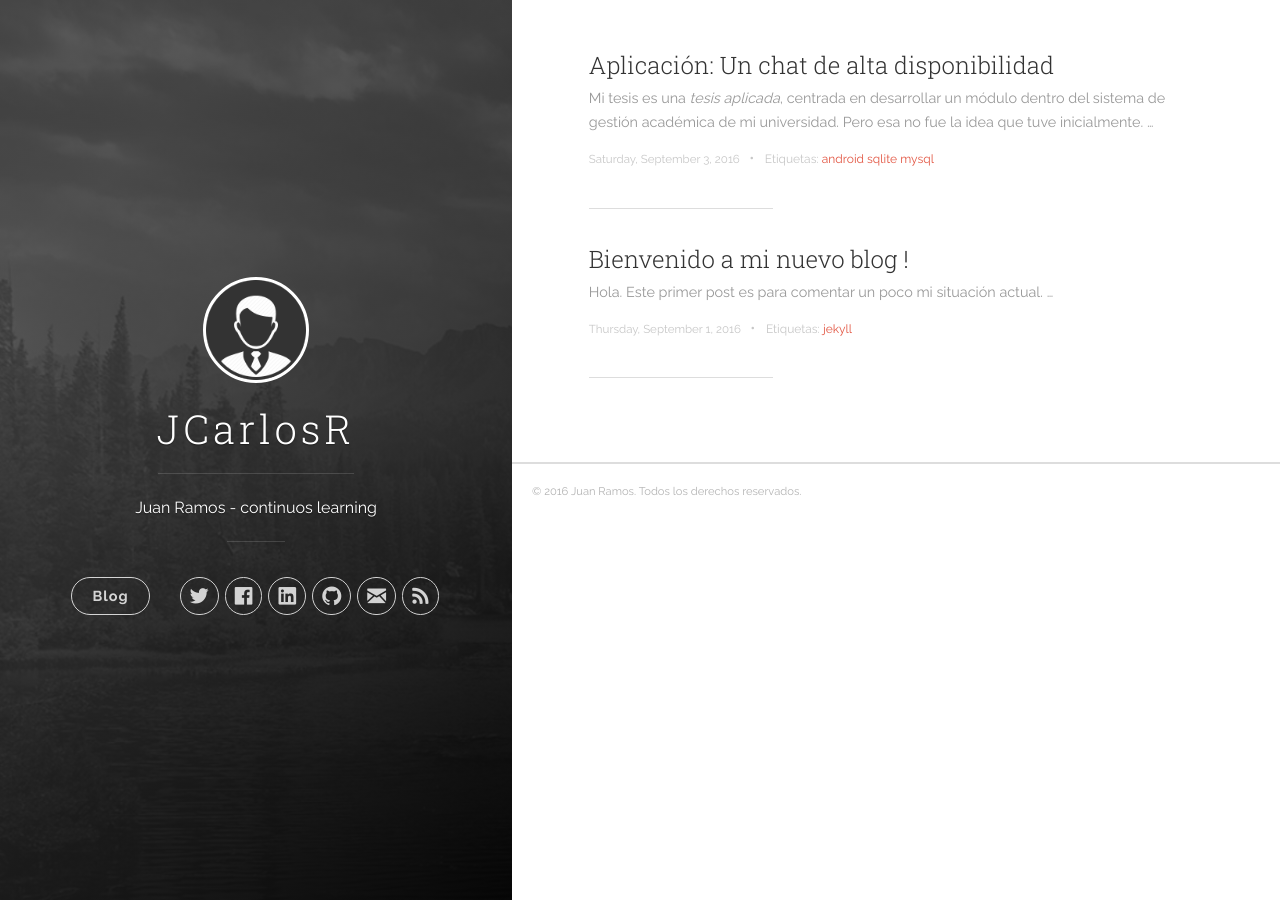
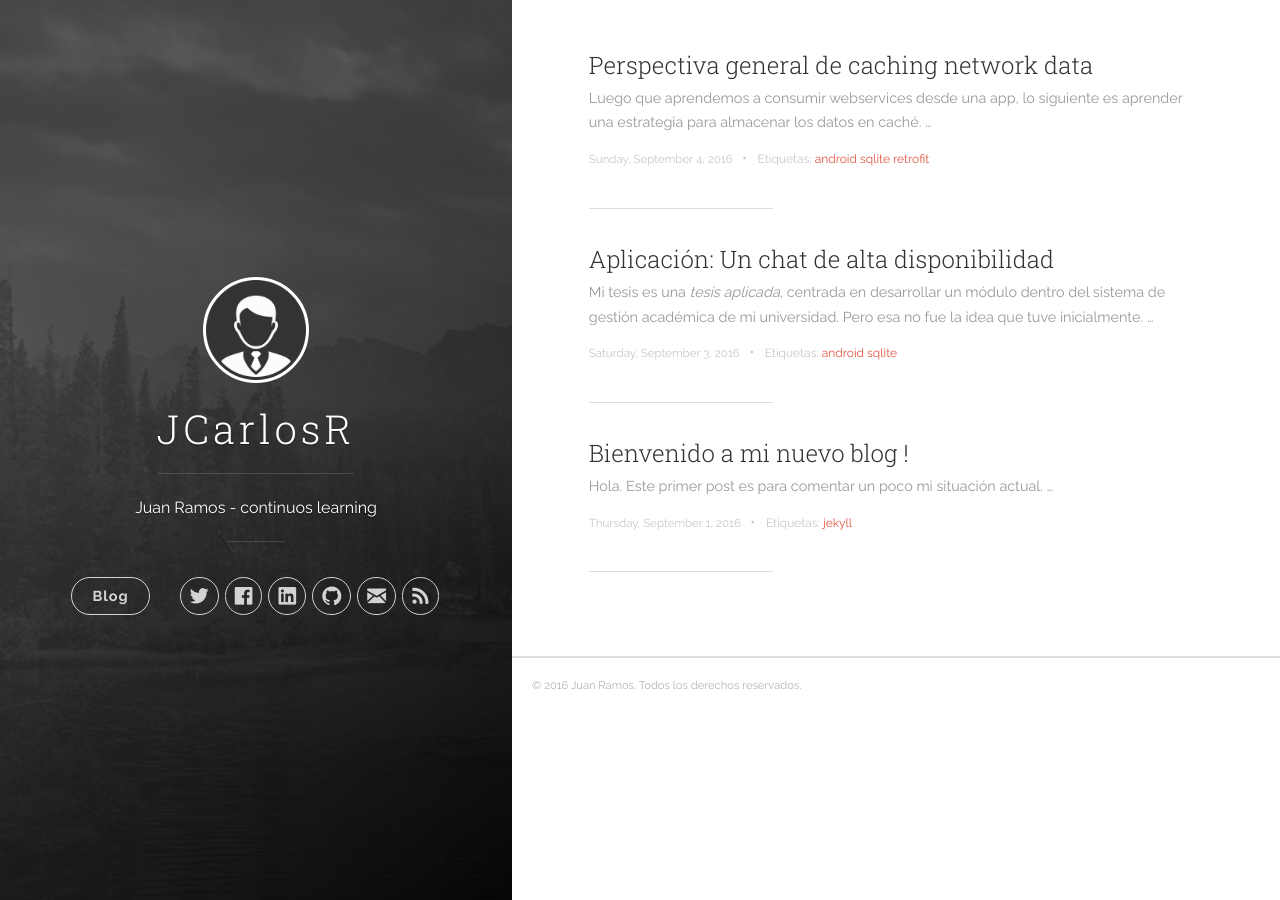
Before and after one commit to JCarlosR/jcarlosr.github.io, a Jekyll site: the page built from index.html, in a window 1280 px wide. Built offline with Jekyll 4.4.1, drawn with Linux system fonts in a browser that asks for light colours; nearby versions of some CDN libraries; the list of posts is cut into pages by our own code; part of the change alters nothing that is shown.

Commit message:
Caching network data

```diff
--- a/_config.yml
+++ b/_config.yml
@@ -24,7 +24,7 @@ defaults:
 
 # Build settings
 destination: _site
-paginate: 10
+paginate: 7
 permalink: /:year/:title/
 markdown: kramdown
 highlighter: rouge
--- a/_posts/2016/2016-09-02-aplicacion-chat-alta-disponibilidad.markdown
+++ b/_posts/2016/2016-09-02-aplicacion-chat-alta-disponibilidad.markdown
@@ -2,7 +2,7 @@
 title:  "Aplicación: Un chat de alta disponibilidad"
 date:   2016-09-03 02:04:30
 categories: [Ideas]
-tags: [android, sqlite, mysql]
+tags: [android, sqlite]
 ---
 Mi tesis es una *tesis aplicada*, centrada en desarrollar un módulo dentro del sistema de gestión académica de mi universidad. Pero esa no fue la idea que tuve inicialmente.
 
--- /dev/null
+++ b/_posts/2016/2016-09-03-caching-network-data.markdown
@@ -0,0 +1,79 @@
+---
+title:  "Perspectiva general de caching network data"
+date:   2016-09-04 02:04:30
+categories: [Resumen]
+tags: [android, sqlite, retrofit]
+---
+Luego que aprendemos a consumir webservices desde una app, lo siguiente es aprender una estrategia para almacenar los datos en caché.
+
+La idea de este post es comprender cómo funciona el almacenamiento de datos en caché, y considerar algunas alternativas de implementación, pero sin entrar en términos técnicos.
+
+Para ello, voy a traducir (*no literalmente*) [una discusión que encontré][reddit] sobre este tema, y que me pareció interesante.
+
+**KickingLettuce** pregunta:
+
+¿Cómo almacenan en SQLite la data que reciben de sus peticiones?
+Por ejemplo, para aplicaciones de tipo red social, donde la información se modifica o añade constantemente, debo verificar siempre la conexión a internet en el background.
+
+He visto cómo hacen esto las grandes compañías (Twitter y Google). **En ningún caso muestran una pantalla en blanco** con un ícono de loading. Siempre hay datos para mostrar, cuando la app se inicia por primera vez.
+
+Sé que Twitter agrega contenido en segundo plano, o eso parece. Aunque no estoy seguro en qué momento lo hacen o si usan un Service para actualizar. Para manejar esto adecuadamente, ellos nos muestran el ListView en la última posición que lo dejamos. Además nos muestran un mensaje de "New Tweets" con una flecha hacia arriba, para recordarnos que podemos hacer scroll y ver el nuevo contenido.
+
+Google Plus no carga las nuevas publicaciones, pero nos informan de ello con un mensaje. Cuando hacemos click sobre dicho mensaje, el nuevo contenido se carga rápidamente!
+Probablemente lo cargan desde caché -- y como en el caso de Twitter, asumo que descargan el contenido en segundo plano.
+
+Entonces, volviendo a mi pregunta... ¿cuáles son los pasos para hacer esto adecuadamente? -- especialmente cuando la data cambia regularmente. Por cierto, Twitter y Google no solo usan cahé para su nuevo contenido: ellos también actualizan su contenido (para mostrar la cantidad "re-tweets" y +1 realizados).
+
+Mi pregunta en sí es: Quiero usar SQLite para el proceso de caché, ¿pero cómo?
+
+1. En segundo plano: Verificar nuevo contenido (o actualizaciones) en mi base de datos MySQL.
+2. Copiar ello directamente a mi base de datos SQLite.
+3. Entonces, ¿qué más detalles? ¿Cómo lo trabajan ustedes?
+
+____
+
+**bonrgoo88** responde:
+
+Los datos se almacenan en caché, en tablas SQLite (Android tiene una clase llamada *SQLiteOpenHelper* para ello), cuando el usuario inicia sesión por primera vez.
+Todas las peticiones siguientes son realizadas en un hilo en segundo plano, y las tablas de caché son actualizadas correspondientemente.
+
+En mis aplicaciones, solo un pequeño porcentaje de la data es actualizado, así que he tenido que gestionar pequeños cambios. Una de las ventajas de este modelo es que puedes mostrar información al usuario incluso cuando está desconectado.
+Luego, si deseas ir un paso más allá, puedes usar un [ContentProvider][content_provider], para actualizar la data que actualmente se está mostrando al usuario.
+
+Si lo configuras correctamente, el usuario verá la última información inmediatamente al entrar a la app, y en cuanto tu Service en segundo plano esté listo, la nueva información se actualizará por sí misma automáticamente en pantalla.
+
+___
+
+**iainconnor** responde:
+
+Lo que mencionan es una forma genial de cómo trabajar con la data, pero he de advertir que no todo es vinos y rosas.
+Asumiendo que estás construyendo algo como G+ o Twitter (una lista infinita con nuevos items que van apareciendo constantemente en la parte superior), algunas cosas que probablemente debas tener en cuenta son:
+
+1. ¿Cómo y cuándo "limpias" la base de datos? Si el usuario carga 10 millones de Tweets, ¿permites que todos ellos permanezcan en la base de datos?
+2. ¿Cómo manejas un "gap" entre los datos? Supongamos que tienes los tweets 1, 2, 3 en tu base de datos, preguntas a la API por nuevos tweets y te devuelve los tweets 7, 8, 9. Sabes que se han perdido algunos entre ellos: existe un gap (*una brecha*) en tu conjunto de datos.
+3. ¿Cómo gestionas la carga de más contenido al final de la lista? Si tu API está trabajando con "páginas" de datos, ¿consideras que la página #3 es ahora drásticamente diferente que cuando la solicitaste a la API?
+
+Me gustaría saber si alguien más se ha encontrado con este tipo de preocupaciones, y cómo lo solucionaron. Para nosotros, puedo decir brevemente que nuestras soluciones son;
+
+1. Tenemos algunos modelos "héroe" en nuestra base de datos. En el ejemplo de Twitter, esto se correspondería con los tweets. De vez en cuando comprobamos cuántos registros están en esas tablas, y si es demasiado, echamos todo excepto los más recientes. A continuación, limpiamos todos los modelos que quedaron abandonados por este proceso... cosas como usuarios, avatars, etc.
+2. Cuando cargamos una lista siempre preguntamos a la API por la página de resultados que está "más arriba". Si no hay intersección entre tales datos y los que tenemos en nuestra base de datos, recordamos cuántos resultados estuvieron "por encima de esa brecha", y esperamos que el usuario haga scroll hasta dicha posición, o salga de la app. En cualquiera de los casos, descartamos todo lo que está por debajo del gap. Así, el usuario siempre puede hacer scroll hacia abajo y cargar las páginas que están en la parte inferior (para volver a donde estaba).
+3. Un cambio mayor en nuestra API fue consultar "la página después del registro 7" en vez de "la página #3". Nosotros lo llamamos cursores. Para nuestras listas, también guardamos un cursor hacia lo que está "más arriba" y lo que está "más abajo", así siempre podemos reanudar la páginación, incluso al final de nuestro data set.
+
+Tener este conjunto de herramientas ha hecho que sea realmente agradable y fácil agregar nuevo contenido en la parte superior de nuestras listas. Por ejemplo, podemos restaurar y mostrar al usuario exactamente el contenido que estaba viendo la última vez antes de salir de la app y si hay nuevo contenido que mostrar, podemos generar un sutil "call to action", para ver dicho contenido. En lo que a mí respecta, Twitter parece estar usando estos mismos trucos.
+
+Otra punto que ha funcionado realmente bien es ocultar tanto como sea posible detrás de Repositorios. Habrá un método en el repositorio, algo como "getRecentTweets". Cuando este método es llamado, suceden algunas cosas;
+
+1. Consultamos la base de datos e instantáneamente devolvemos los mejores resultados que podemos (usamos un ContentProvider/Loader o RXJava).
+2. Tenemos una "estrategia de actualización" que verifica si esos resultados son debidos a una actualización. Usualmente es algo como "¿el registro más antiguo se obtuvo hace más de 5 minutos?".
+3. Si hace falta una actualización, llamamos a la API, guardamos los resultados en nuestra bd, y notificamos al método que solicita datos nuevamente (estamos usando un Loader para manejar esto, pero hay muchas más opciones).
+
+___
+
+Esto nos da una idea general de aspectos que debemos tener en cuenta para mostrar datos siempre actualizados en nuestra app.
+
+Podemos usar SQLite como caché para tener siempre datos qué mostrar (y evitar pantallas en blanco, cuando no se tiene una conexión a internet, o mientras se espera la respuesta de una petición realizada a una API determinada).
+
+En próximas publicaciones veremos algunos ejemplos sobre estos términos nuevos para nosotros: ContentProvider, Loader, RxJava. Que estén bien hasta entonces.
+
+[reddit]: https://www.reddit.com/r/androiddev/comments/36s4vs/what_is_your_process_for_caching_network_data_to/
+[content_provider]: https://developer.android.com/guide/topics/providers/content-providers.html
```
